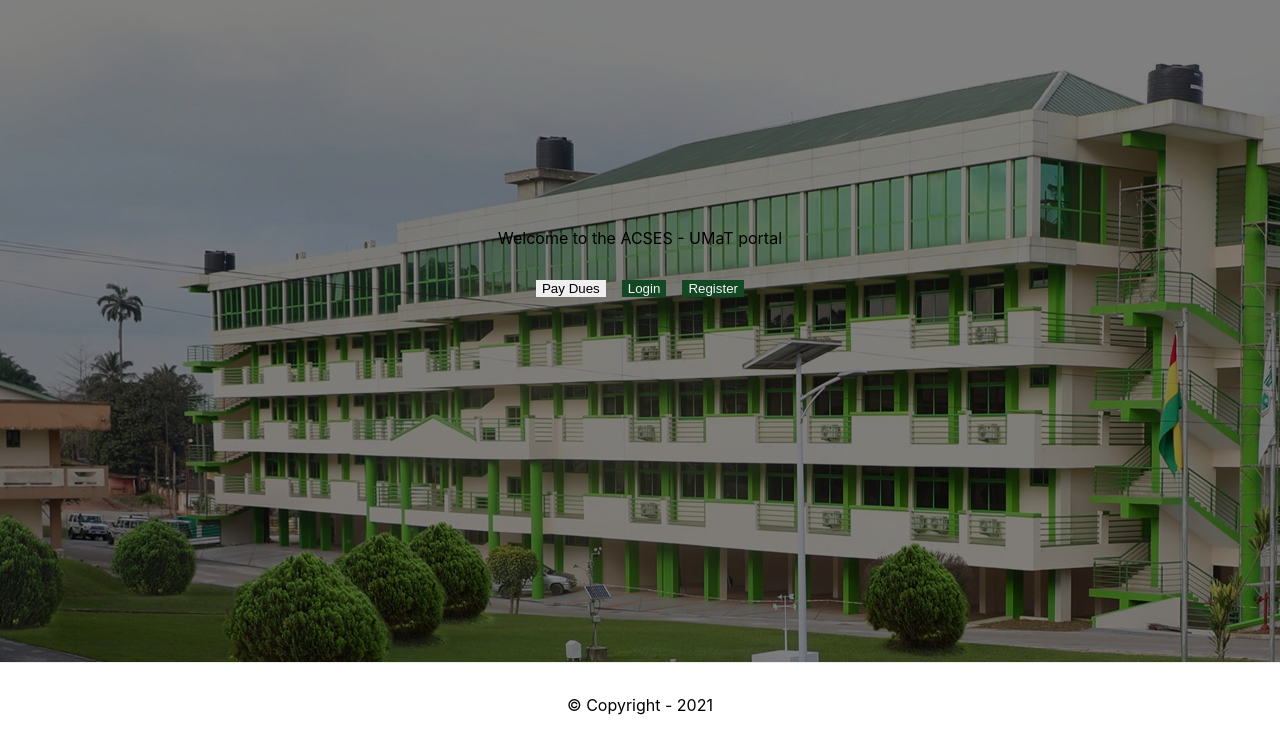
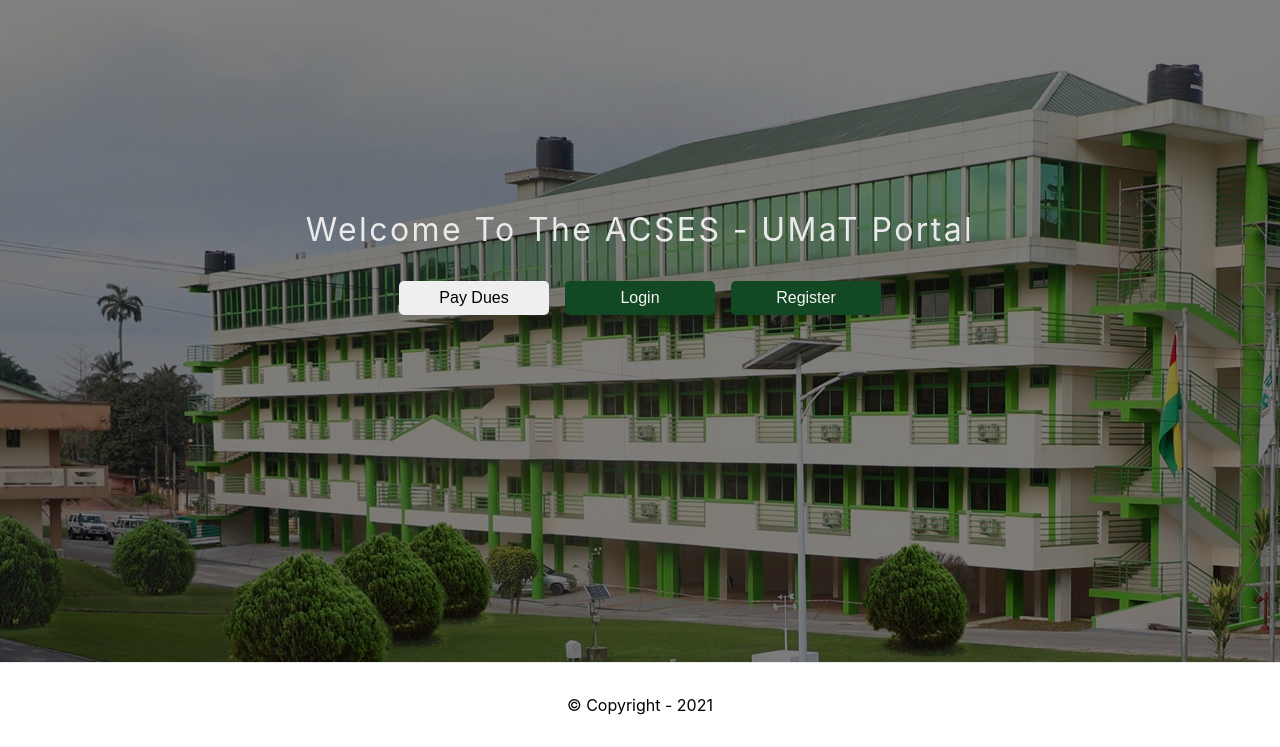
Before and after one commit to jaybarnes33/assopay, a Next.js app: page / in a window 1280 px wide. Shown: the part 138-885 px from the top of the page. Built offline with nearby package versions, Linux system fonts and the light colour scheme.

Commit message:
Chore: Page routing

```diff
--- a/src/components/core/Button.tsx
+++ b/src/components/core/Button.tsx
@@ -10,8 +10,16 @@
         {`
           button {
             border: none;
+            min-width: 150px;
+            padding: 0.5rem;
+            font-size: 1rem;
+            border-radius: 5px;
+            cursor: pointer;
           }
 
+          button:hover {
+            transform: scale(1.1);
+          }
           button:hover,
           button:active {
             outline: none;
--- a/src/pages/index.tsx
+++ b/src/pages/index.tsx
@@ -19,7 +19,7 @@
 
       <main className={styles.main}>
         <div className={styles.inner_grid}>
-          <div>Welcome to the ACSES - UMaT portal</div>
+          <div className={styles.text}>Welcome to the ACSES - UMaT portal</div>
           <div className={styles.buttons}>
             <Button
               onClick={() => router.push("/dues")}
--- a/src/styles/Home.module.scss
+++ b/src/styles/Home.module.scss
@@ -4,7 +4,7 @@
 
 .main {
   min-height: 100vh;
-  padding: 4rem 0;
+  padding: 4rem 1rem;
   flex: 1;
   display: flex;
   flex-direction: column;
@@ -17,9 +17,23 @@
     display: grid;
     place-items: center;
     gap: 2rem;
+
+    .text {
+      color: #eaeaea;
+      font-size: 2rem;
+      letter-spacing: 0.15rem;
+      text-transform: capitalize;
+    }
+
     .buttons {
       display: flex;
       gap: 1rem;
+      justify-content: center;
+      align-items: center;
+
+      @media screen and (max-width: 768px) {
+        flex-direction: column;
+      }
     }
   }
 }
```
Also changed, not shown: src/pages/dues.tsx (added, +7 -0 lines), src/pages/login.tsx (added, +7 -0 lines), src/pages/signup.tsx (added, +7 -0 lines).
